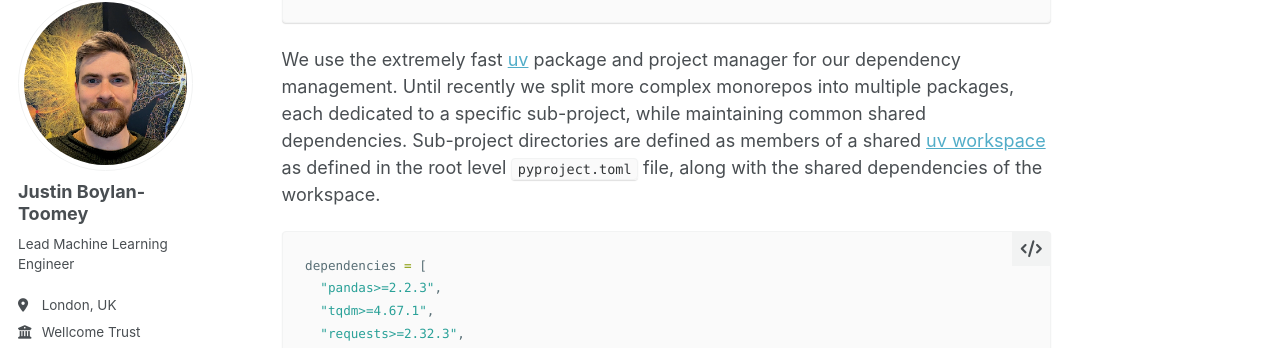
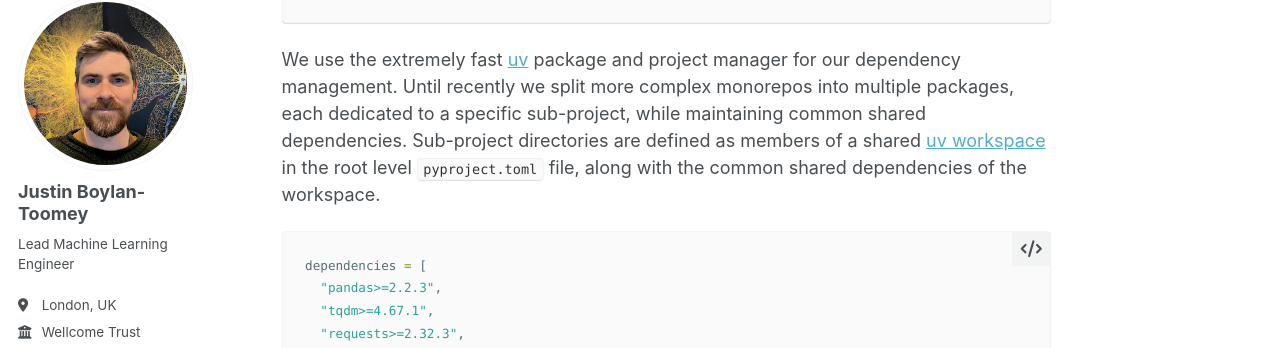
Before and after one commit to justinbt1/justinbt1.github.io, a Jekyll site: the page built from _posts/2026-01-22-managing-uv-monorepo-envs.md, in a window 1280 px wide and 900 px high, scrolled down 776 px. Shown: the part 103-451 px from the top of the window. Built offline with Jekyll 4.4.1, drawn with Linux system fonts in a browser that asks for light colours; some web fonts are replaced; a script that is not in the unit is left out.

````diff
--- a/_posts/2026-01-22-managing-uv-monorepo-envs.md
+++ b/_posts/2026-01-22-managing-uv-monorepo-envs.md
@@ -32,7 +32,7 @@
   |_README.md
   |_pyproject.toml
 ```
-We use the extremely fast [uv](https://docs.astral.sh/uv/) package and project manager for our dependency management. Until recently we split more complex monorepos into multiple packages, each dedicated to a specific sub-project, while maintaining common shared dependencies. Sub-project directories are defined as members of a shared [uv workspace](https://docs.astral.sh/uv/concepts/projects/workspaces/) as defined in the root level `pyproject.toml` file, along with the shared dependencies of the workspace.
+We use the extremely fast [uv](https://docs.astral.sh/uv/) package and project manager for our dependency management. Until recently we split more complex monorepos into multiple packages, each dedicated to a specific sub-project, while maintaining common shared dependencies. Sub-project directories are defined as members of a shared [uv workspace](https://docs.astral.sh/uv/concepts/projects/workspaces/) in the root level `pyproject.toml` file, along with the common shared dependencies of the workspace.
 
 ```toml
 dependencies = [
````
